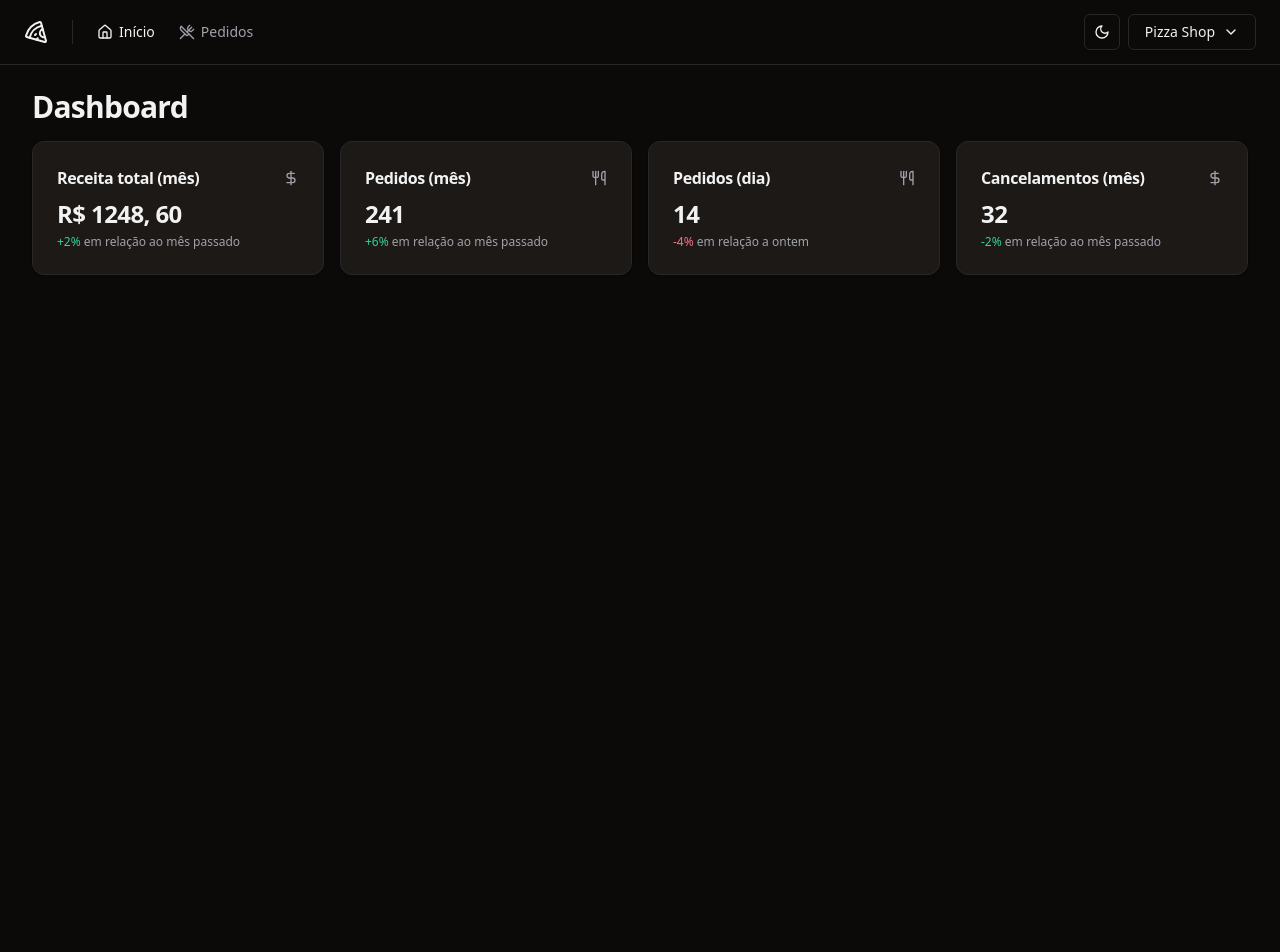
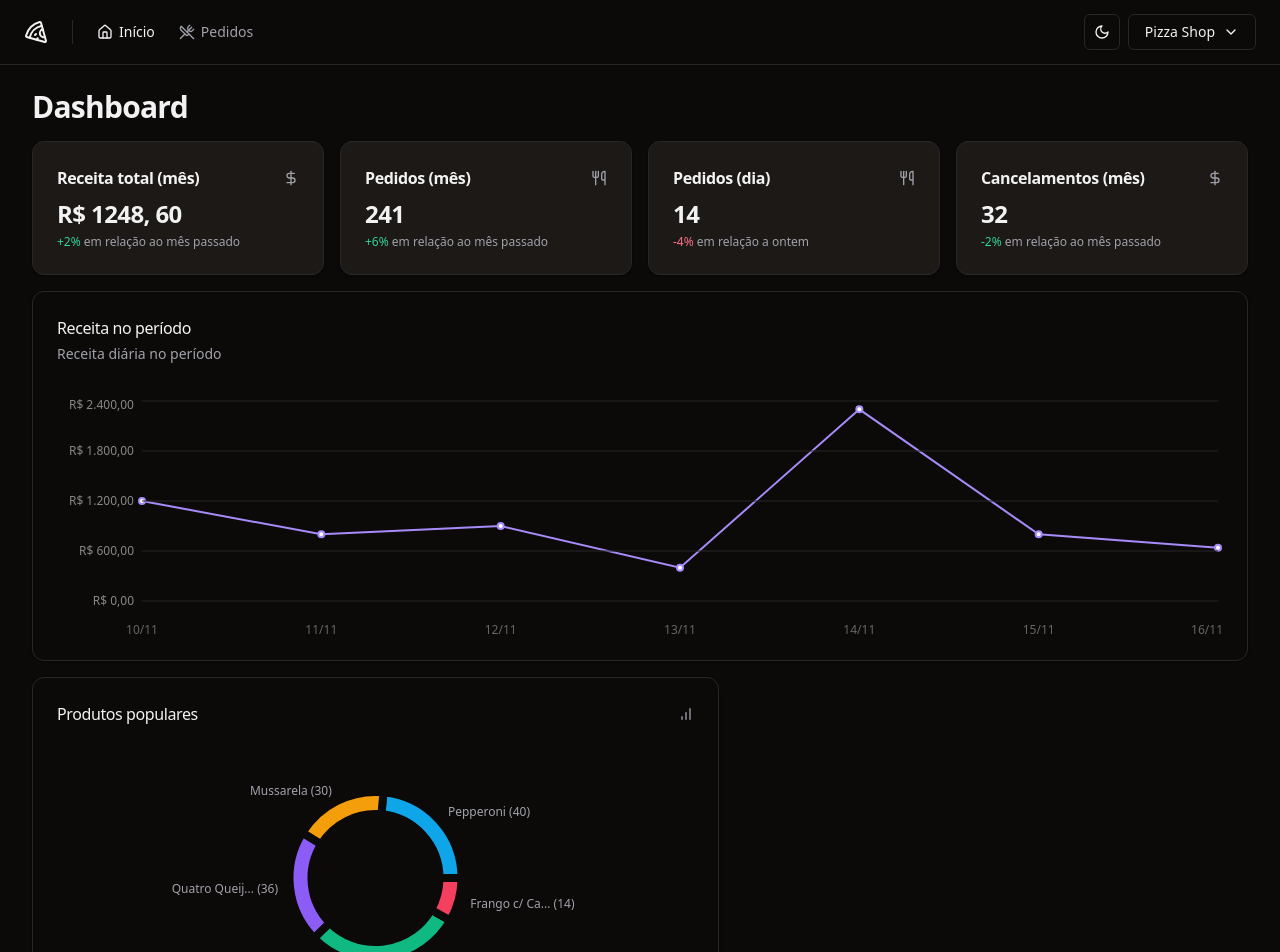
Before and after one commit to ecassano/pizza-shop, a React (Vite) app: page / in a window 1280 px wide. Shown: the top 952 px of the page. Before the commit the page ends 800 px from the top, so only its background shows below. Built offline with nearby package versions, Linux system fonts and the light colour scheme.

Commit message:
Graficos e NotFound

```diff
--- a/package.json
+++ b/package.json
@@ -25,6 +25,7 @@
     "react-helmet-async": "^2.0.5",
     "react-hook-form": "^7.53.2",
     "react-router-dom": "^6.28.0",
+    "recharts": "^2.13.3",
     "sonner": "^1.7.0",
     "tailwind-merge": "^2.5.4",
     "tailwindcss-animate": "^1.0.7",
--- /dev/null
+++ b/src/pages/404.tsx
@@ -0,0 +1,12 @@
+import { Link } from "react-router-dom"
+
+const NotFound = () => {
+  return (
+    <div className="flex h-screen flex-col items-center justify-center gap-2">
+      <h1 className="text-4xl font-bold">Página não encontrada</h1>
+      <p className="text-accent-foreground">Voltar para o <Link to="/" className="text-sky-500 dark:text-sky-400">Dashboard</Link></p>
+    </div>
+  )
+}
+
+export default NotFound
--- a/src/pages/app/dashboard/dashboard.tsx
+++ b/src/pages/app/dashboard/dashboard.tsx
@@ -3,6 +3,8 @@ import MonthRevenueCard from "./month-revenue-card";
 import MonthOrdersAmountCard from "./month-orders-amount-card"
 import DayOrdersAmountCard from "./day-orders-amount-card"
 import MonthCanceledOrdersAmountCard from "./month-canceled-orders-amount";
+import RevenueChart from "./revenue-chart";
+import PopularProductsChart from "./popular-products-chart";
 
 const Dashboard = () => {
   return (
@@ -17,6 +19,11 @@ const Dashboard = () => {
           <DayOrdersAmountCard />
           <MonthCanceledOrdersAmountCard />
         </div>
+
+        <div className="grid grid-col-9 gap-4">
+          <RevenueChart />
+          <PopularProductsChart />
+        </div>
       </div>
     </>
   );
--- /dev/null
+++ b/src/pages/app/dashboard/popular-products-chart.tsx
@@ -0,0 +1,90 @@
+import { Card, CardContent, CardHeader, CardTitle } from "@/components/ui/card"
+import { BarChart } from "lucide-react";
+import { ResponsiveContainer, PieChart, Pie, Cell } from "recharts";
+import colors from "tailwindcss/colors";
+
+const data = [
+  { product: 'Pepperoni', amount: 40 },
+  { product: 'Mussarela', amount: 30 },
+  { product: 'Quatro Queijos', amount: 36 },
+  { product: 'Calabresa', amount: 50 },
+  { product: 'Frango c/ Catupiry', amount: 14 },
+]
+
+const COLORS = [
+  colors.sky[500],
+  colors.amber[500],
+  colors.violet[500],
+  colors.emerald[500],
+  colors.rose[500],
+]
+
+const PopularProductsChart = () => {
+  return (
+    <Card className="col-span-3 bg-transparent">
+      <CardHeader className="pb-8">
+        <div className="flex items-center justify-between">
+          <CardTitle className="text-base font-medium">Produtos populares</CardTitle>
+          <BarChart className="w-4 h-4 text-muted-foreground" />
+        </div>
+      </CardHeader>
+      <CardContent>
+        <ResponsiveContainer width="100%" height={240}>
+          <PieChart data={data} style={{ fontSize: 12 }}>
+            <Pie
+              data={data}
+              dataKey="amount"
+              nameKey="product"
+              cx="50%"
+              cy="50%"
+              outerRadius={86}
+              innerRadius={64}
+              strokeWidth={8}
+              labelLine={false}
+              label={({
+                cx,
+                cy,
+                midAngle,
+                innerRadius,
+                outerRadius,
+                value,
+                index,
+              }) => {
+                const RADIAN = Math.PI / 180
+                const radius = 12 + innerRadius + (outerRadius - innerRadius)
+                const x = cx + radius * Math.cos(-midAngle * RADIAN)
+                const y = cy + radius * Math.sin(-midAngle * RADIAN)
+
+                return (
+                  <text
+                    x={x}
+                    y={y}
+                    className="fill-muted-foreground text-xs"
+                    textAnchor={x > cx ? 'start' : 'end'}
+                    dominantBaseline="central"
+                  >
+                    {data[index].product.length > 12
+                      ? data[index].product.substring(0, 12).concat('...')
+                      : data[index].product}{' '}
+                    ({value})
+                  </text>
+                )
+              }}
+
+            >
+              {data.map((_, i) => (
+                <Cell
+                  key={`cell-${i}`}
+                  className="stroke-background hover:opacity-80"
+                  fill={COLORS[i]}
+                />
+              ))}
+            </Pie>
+          </PieChart>
+        </ResponsiveContainer>
+      </CardContent>
+    </Card>
+  )
+}
+
+export default PopularProductsChart
--- /dev/null
+++ b/src/pages/app/dashboard/revenue-chart.tsx
@@ -0,0 +1,54 @@
+import { Card, CardContent, CardDescription, CardHeader, CardTitle } from "@/components/ui/card"
+import { ResponsiveContainer, LineChart, XAxis, YAxis, Line, CartesianGrid } from "recharts";
+import colors from "tailwindcss/colors";
+
+const data = [
+  { date: '10/11', revenue: 1200 },
+  { date: '11/11', revenue: 800 },
+  { date: '12/11', revenue: 900 },
+  { date: '13/11', revenue: 400 },
+  { date: '14/11', revenue: 2300 },
+  { date: '15/11', revenue: 800 },
+  { date: '16/11', revenue: 640 },
+]
+
+const RevenueChart = () => {
+  return (
+    <Card className="col-span-6 bg-transparent">
+      <CardHeader className="flex-row items-center justify-between pb-8">
+        <div className="space-y-1">
+          <CardTitle className="text-base font-medium">Receita no período</CardTitle>
+          <CardDescription>Receita diária no período</CardDescription>
+        </div>
+      </CardHeader>
+      <CardContent>
+        <ResponsiveContainer width="100%" height={240}>
+          <LineChart data={data} style={{ fontSize: 12 }}>
+            <XAxis
+              dataKey="date"
+              tickLine={false}
+              axisLine={false}
+              dy={16}
+            />
+            <YAxis
+              stroke="#888"
+              axisLine={false}
+              tickLine={false}
+              width={80}
+              tickFormatter={(value: number) => value.toLocaleString('pt-BR', { style: 'currency', currency: 'BRL' })}
+            />
+            <Line
+              type="linear"
+              strokeWidth={2}
+              dataKey="revenue"
+              stroke={colors['violet']['400']}
+            />
+            <CartesianGrid className="stroke-muted" vertical={false} />
+          </LineChart>
+        </ResponsiveContainer>
+      </CardContent>
+    </Card>
+  )
+}
+
+export default RevenueChart
--- a/src/routes.tsx
+++ b/src/routes.tsx
@@ -1,4 +1,5 @@
 import { createBrowserRouter } from "react-router-dom";
+import NotFound from "./pages/404";
 import Dashboard from "./pages/app/dashboard/dashboard";
 import Orders from "./pages/app/orders/orders";
 import SignIn from "./pages/auth/signin";
@@ -10,6 +11,7 @@ export const router = createBrowserRouter([
   {
     path: "/",
     element: <AppLayout />,
+    errorElement: <NotFound />,
     children: [
       { path: "/", element: <Dashboard /> },
       { path: "/orders", element: <Orders /> }
--- a/tsconfig.app.json
+++ b/tsconfig.app.json
@@ -1,6 +1,7 @@
 {
   "compilerOptions": {
     "tsBuildInfoFile": "./node_modules/.tmp/tsconfig.app.tsbuildinfo",
+    "allowSyntheticDefaultImports": true,
     "incremental": true,
     "target": "ES2020",
     "useDefineForClassFields": true,
```
Also changed, not shown: 1 other file (tests, documents, lock files or other folders).
